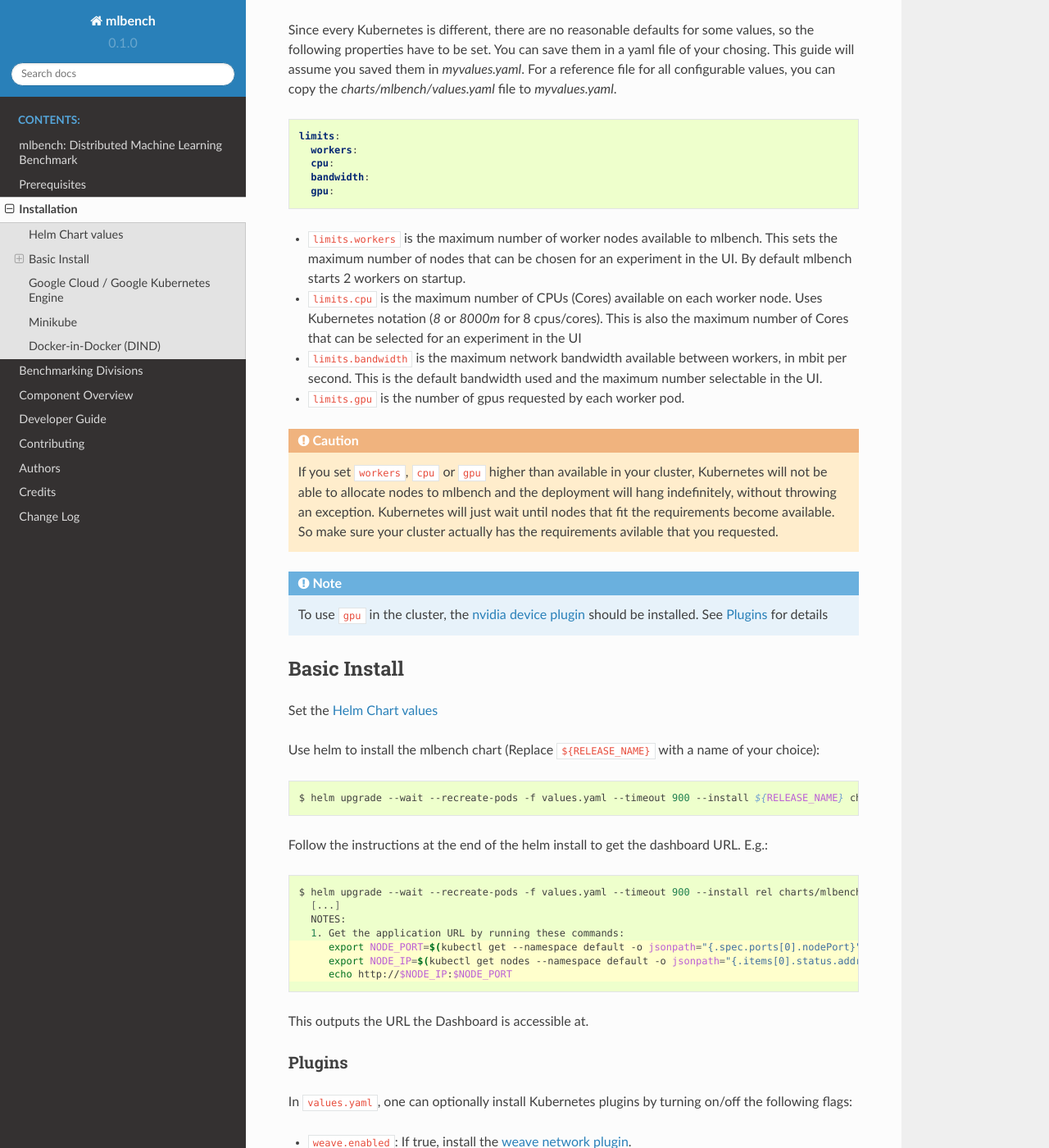
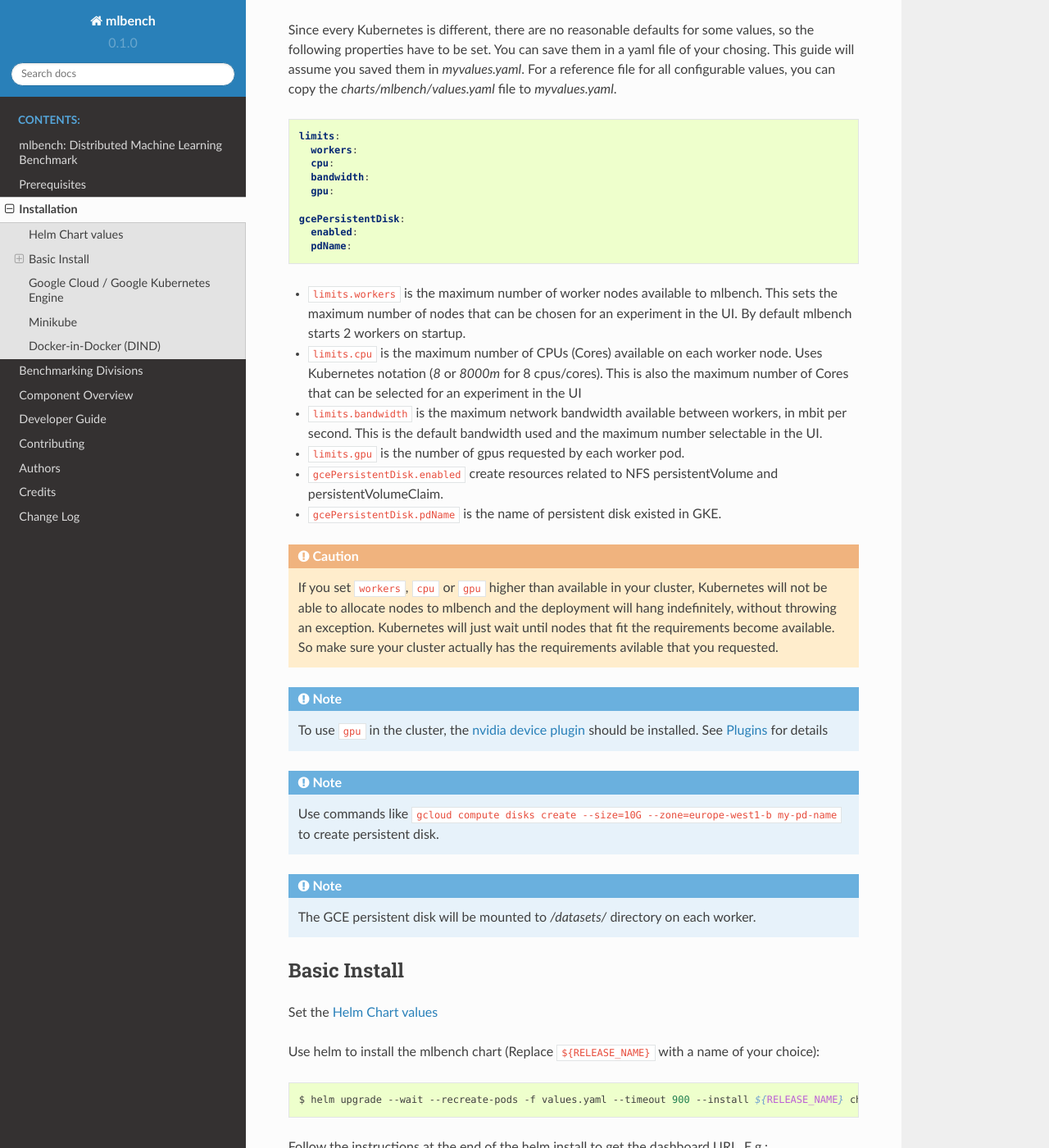
Before and after one commit to mlbench/mlbench-old, a Sphinx documentation site: the page built from docs/installation.rst, in a window 1280 px wide and 1400 px high, scrolled down 312 px. Shown: the whole window at 82% size. Built offline with Sphinx 7.4.7 and the Read the Docs theme 2.0.0, drawn with Linux system fonts in a browser that asks for light colours.

Commit message:
Add NFS support. Close #69

```diff
--- a/CREDITS.rst
+++ b/CREDITS.rst
@@ -5,6 +5,7 @@
 * `torchvision <https://github.com/pytorch/vision>`_ for model and metrics templates.
 * `mlperf <https://github.com/mlperf/reference>`_ for some of the argument parsing options.
 * `jekyllrb <https://jekyllrb.com/>`_ for good blog templates
+* `kubernetes-nfs-volume-on-gke <https://github.com/mappedinn/kubernetes-nfs-volume-on-gke>`_ for NFS volume on GKE
 
 This package was created with Cookiecutter_ and the `audreyr/cookiecutter-pypackage`_ project template.
 
--- a/docs/installation.rst
+++ b/docs/installation.rst
@@ -23,10 +23,16 @@
      bandwidth:
      gpu:
 
+   gcePersistentDisk:
+     enabled:
+     pdName:
+
 - ``limits.workers`` is the maximum number of worker nodes available to mlbench. This sets the maximum number of nodes that can be chosen for an experiment in the UI. By default mlbench starts 2 workers on startup.
 - ``limits.cpu`` is the maximum number of CPUs (Cores) available on each worker node. Uses Kubernetes notation (`8` or `8000m` for 8 cpus/cores). This is also the maximum number of Cores that can be selected for an experiment in the UI
 - ``limits.bandwidth`` is the maximum network bandwidth available between workers, in mbit per second. This is the default bandwidth used and the maximum number selectable in the UI.
 - ``limits.gpu`` is the number of gpus requested by each worker pod.
+- ``gcePersistentDisk.enabled`` create resources related to NFS persistentVolume and persistentVolumeClaim.
+- ``gcePersistentDisk.pdName`` is the name of persistent disk existed in GKE.
 
 .. Caution::
    If you set ``workers``, ``cpu`` or ``gpu`` higher than available in your cluster, Kubernetes will not be able to allocate nodes to mlbench and the deployment will hang indefinitely, without throwing an exception.
@@ -35,6 +41,11 @@
 .. note::
    To use ``gpu`` in the cluster, the `nvidia device plugin <https://github.com/NVIDIA/k8s-device-plugin>`_ should be installed. See :ref:`plugins` for details
 
+.. note::
+   Use commands like ``gcloud compute disks create --size=10G --zone=europe-west1-b my-pd-name`` to create persistent disk.
+
+.. note::
+   The GCE persistent disk will be mounted to `/datasets/` directory on each worker.
 
 Basic Install
 -------------
```
Also changed, not shown: 7 other files.
